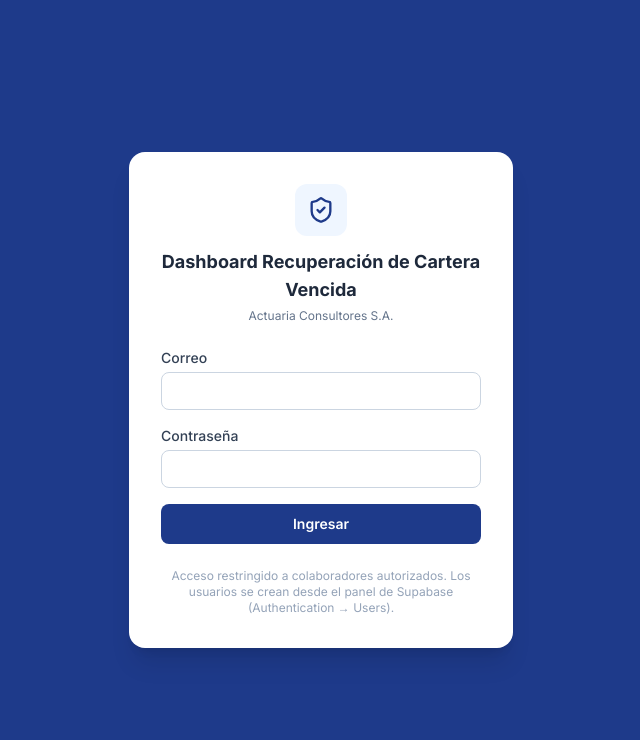
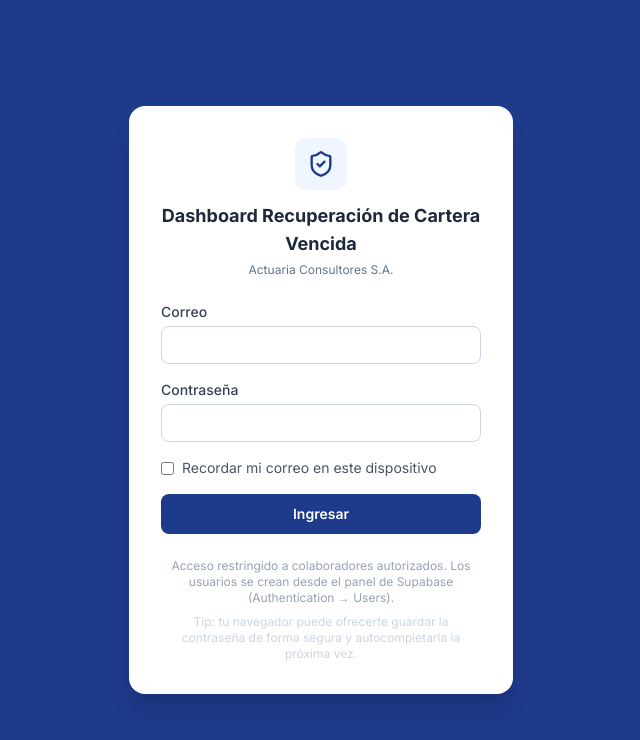
Before and after one commit to mbeatrizibarra-alt/cartera-vencida-supabase, a React (Vite) app: page /login in a window 1280 px wide. Shown: the top 740 px of the page, without its empty margins (319-959 px from the left). Built offline with nearby package versions, Linux system fonts and the light colour scheme; no server answers.

Commit message:
Login: habilitar que el navegador ofrezca guardar la contrasena de forma segura (autocomplete correcto), y agregar opcion para recordar el correo en el dispositivo

```diff
--- a/src/pages/Login.tsx
+++ b/src/pages/Login.tsx
@@ -3,11 +3,14 @@
 import { ShieldCheck, Loader2 } from "lucide-react";
 import { useAuth } from "../context/AuthContext";
 
+const REMEMBERED_EMAIL_KEY = "cartera_remembered_email";
+
 export default function Login() {
   const { signIn } = useAuth();
   const navigate = useNavigate();
-  const [email, setEmail] = useState("");
+  const [email, setEmail] = useState(() => localStorage.getItem(REMEMBERED_EMAIL_KEY) ?? "");
   const [password, setPassword] = useState("");
+  const [recordar, setRecordar] = useState(() => !!localStorage.getItem(REMEMBERED_EMAIL_KEY));
   const [error, setError] = useState<string | null>(null);
   const [loading, setLoading] = useState(false);
 
@@ -17,6 +20,8 @@
     setLoading(true);
     try {
       await signIn(email, password);
+      if (recordar) localStorage.setItem(REMEMBERED_EMAIL_KEY, email);
+      else localStorage.removeItem(REMEMBERED_EMAIL_KEY);
       navigate("/", { replace: true });
     } catch (err) {
       setError(err instanceof Error ? err.message : "No se pudo iniciar sesión.");
@@ -36,15 +41,37 @@
           <p className="text-xs text-slate-500 text-center mt-1">Actuaria Consultores S.A.</p>
         </div>
 
-        <form onSubmit={handleSubmit} className="space-y-4">
+        <form onSubmit={handleSubmit} className="space-y-4" autoComplete="on">
           <div>
-            <label className="block text-sm font-medium text-slate-700 mb-1">Correo</label>
-            <input type="email" required value={email} onChange={(e) => setEmail(e.target.value)} className="w-full px-3 py-2 border border-slate-300 rounded-lg text-sm" />
+            <label htmlFor="email" className="block text-sm font-medium text-slate-700 mb-1">Correo</label>
+            <input
+              id="email"
+              name="email"
+              type="email"
+              autoComplete="email"
+              required
+              value={email}
+              onChange={(e) => setEmail(e.target.value)}
+              className="w-full px-3 py-2 border border-slate-300 rounded-lg text-sm"
+            />
           </div>
           <div>
-            <label className="block text-sm font-medium text-slate-700 mb-1">Contraseña</label>
-            <input type="password" required value={password} onChange={(e) => setPassword(e.target.value)} className="w-full px-3 py-2 border border-slate-300 rounded-lg text-sm" />
+            <label htmlFor="password" className="block text-sm font-medium text-slate-700 mb-1">Contraseña</label>
+            <input
+              id="password"
+              name="password"
+              type="password"
+              autoComplete="current-password"
+              required
+              value={password}
+              onChange={(e) => setPassword(e.target.value)}
+              className="w-full px-3 py-2 border border-slate-300 rounded-lg text-sm"
+            />
           </div>
+          <label className="flex items-center gap-2 text-sm text-slate-600 cursor-pointer">
+            <input type="checkbox" checked={recordar} onChange={(e) => setRecordar(e.target.checked)} className="rounded border-slate-300" />
+            Recordar mi correo en este dispositivo
+          </label>
           {error && <p className="text-sm text-status-red">{error}</p>}
           <button type="submit" disabled={loading} className="w-full bg-corporate-blue text-white rounded-lg py-2.5 text-sm font-semibold hover:bg-corporate-blueLight disabled:opacity-60 flex items-center justify-center gap-2">
             {loading && <Loader2 size={16} className="animate-spin" />}
@@ -54,6 +81,9 @@
         <p className="text-xs text-slate-400 text-center mt-6">
           Acceso restringido a colaboradores autorizados. Los usuarios se crean desde el panel de Supabase (Authentication → Users).
         </p>
+        <p className="text-xs text-slate-300 text-center mt-2">
+          Tip: tu navegador puede ofrecerte guardar la contraseña de forma segura y autocompletarla la próxima vez.
+        </p>
       </div>
     </div>
   );
```
